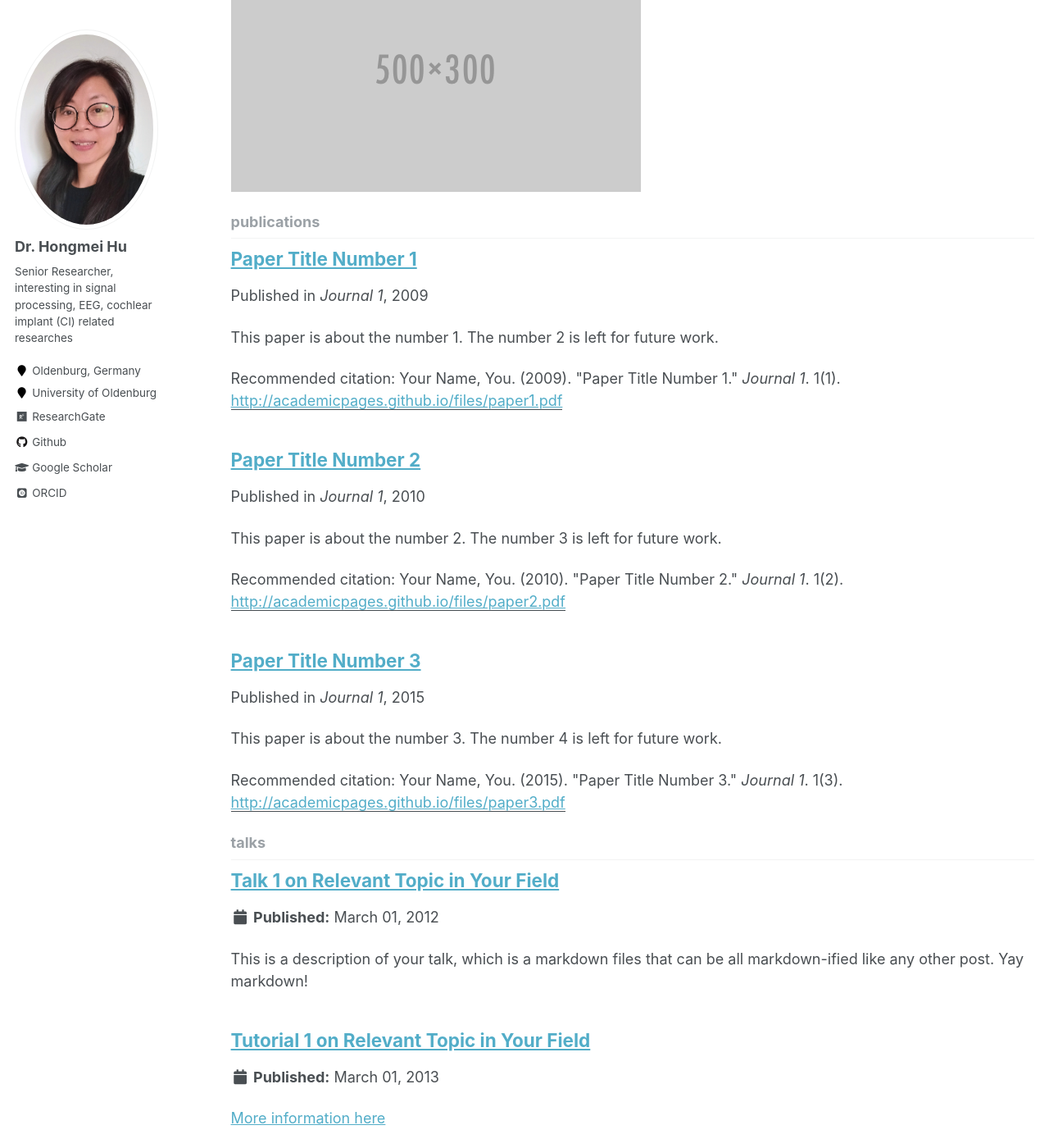
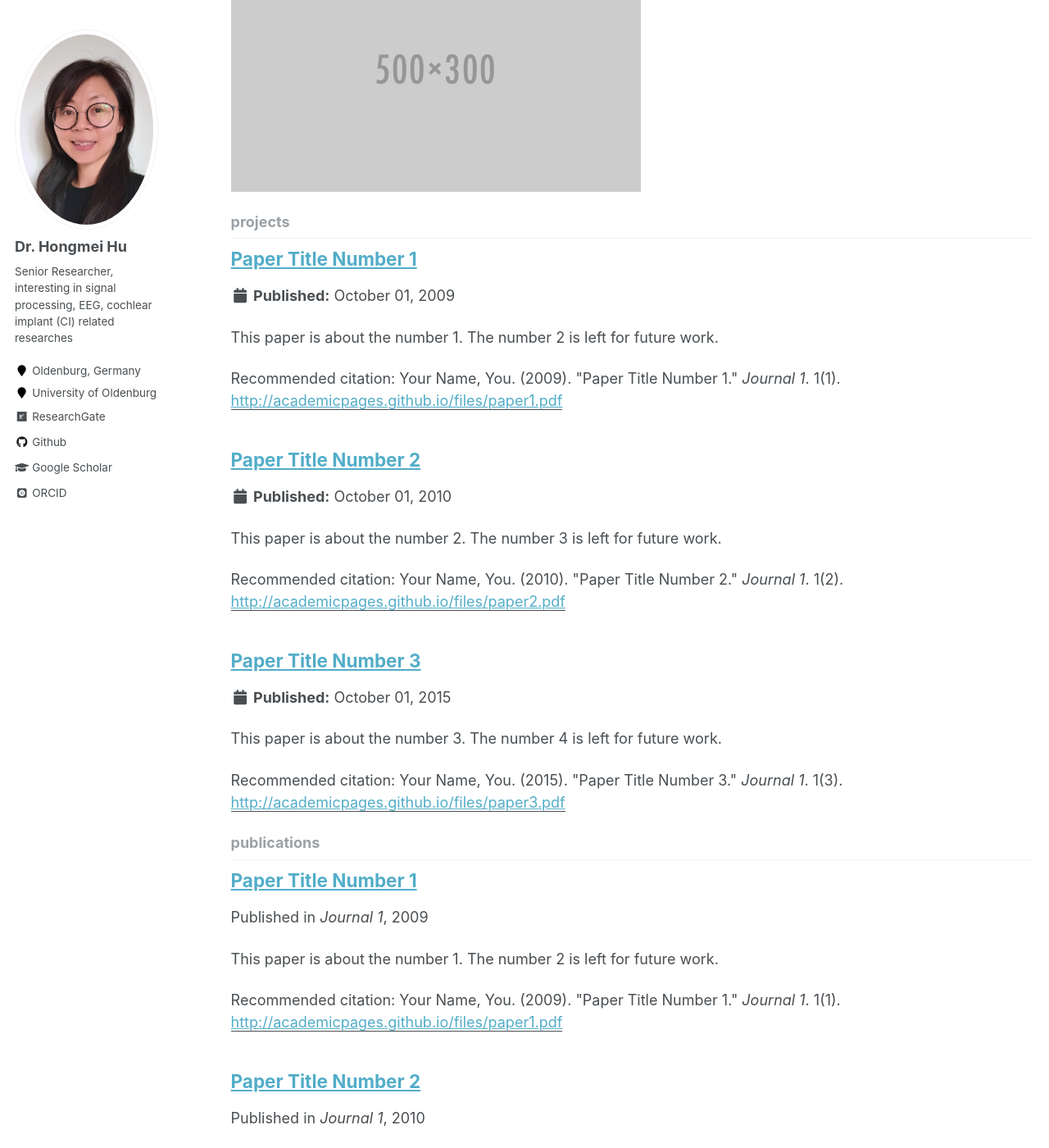
Before and after one commit to HongmeiHu/HongmeiHu.github.io, a Jekyll site: the page built from _pages/collection-archive.html, in a window 1280 px wide and 1400 px high, scrolled down 870 px. Shown: the whole window at 82% size. Built offline with Jekyll 4.4.1, drawn with Linux system fonts in a browser that asks for light colours; some web fonts are replaced; part of the change alters nothing that is shown.

Commit message:
Update _config.yml

```diff
--- a/_config.yml
+++ b/_config.yml
@@ -178,6 +178,9 @@ collections:
   teaching:
     output: true
     permalink: /:collection/:path/
+  projects:
+    output: true
+    permalink: /:collection/:path/
   publications:
     output: true
     permalink: /:collection/:path/
@@ -222,6 +225,15 @@ defaults:
   - scope:
       path: ""
       type: publications
+    values:
+      layout: single
+      author_profile: true
+      share: true
+      comments: true
+ # _projects
+  - scope:
+      path: ""
+      type: projects
     values:
       layout: single
       author_profile: true
```
